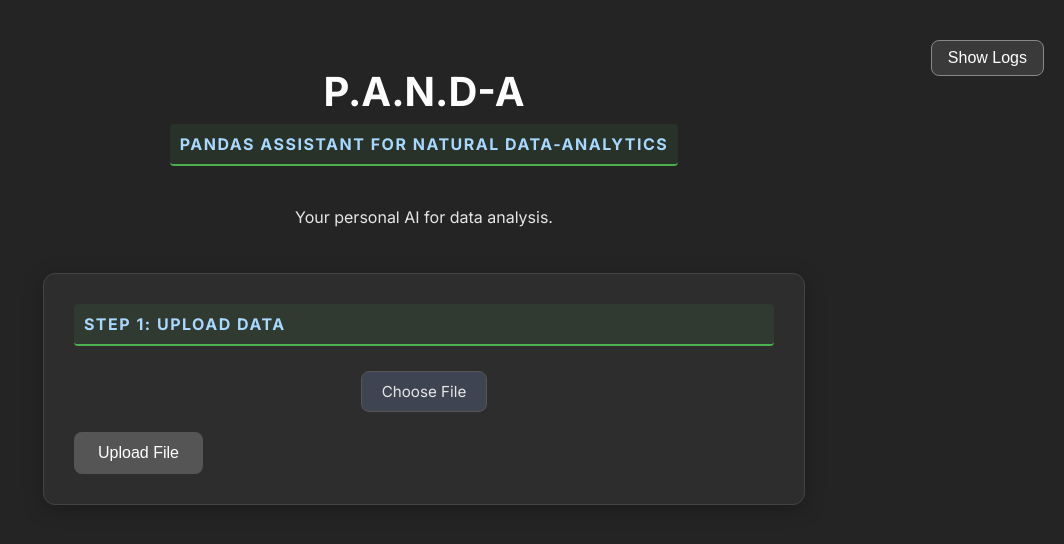
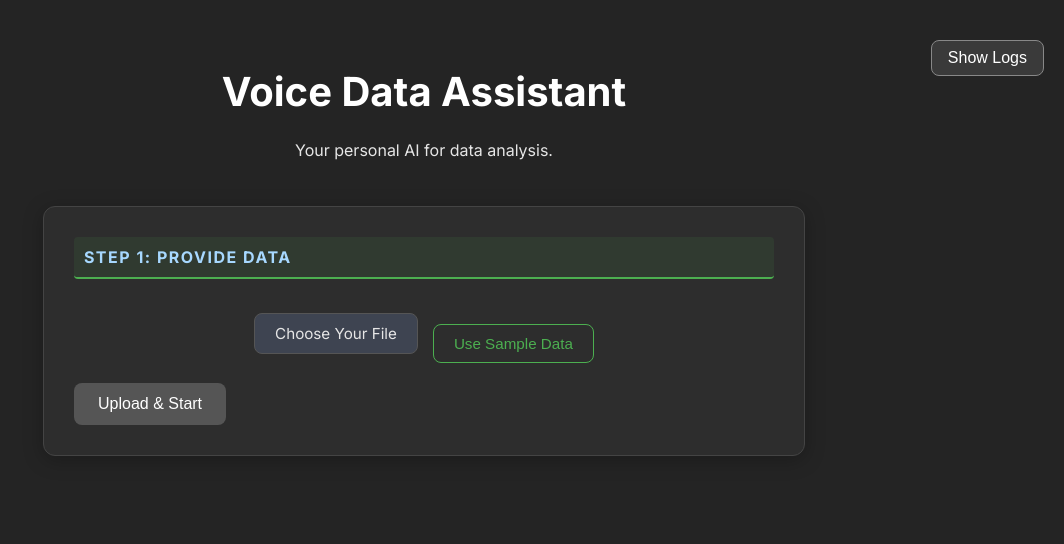
Before and after one commit to IDKSAM27/P.A.N.D-A, a React (Create React App) app in the folder frontend/: page / in a window 1280 px wide. Shown: the top 544 px of the page, without its empty margins (216-1280 px from the left). Built offline with nearby package versions, Linux system fonts and the light colour scheme.

Commit message:
Show preview, and default data file available

```diff
--- a/frontend/src/App.css
+++ b/frontend/src/App.css
@@ -266,3 +266,63 @@ h2 {
 .upload-container > button {
   margin-top: 0;
 }
+
+/* --- Preview and using default data --- */
+
+.file-input-wrapper {
+  display: flex;
+  align-items: center;
+  justify-content: center;
+  margin-bottom: 20px;
+  gap: 15px; /* Adds space between the buttons */
+}
+
+/* Style for secondary action buttons */
+.button-secondary {
+  background-color: transparent;
+  border: 1px solid #4caf50;
+  color: #4caf50;
+  padding: 10px 20px;
+  font-size: 0.95rem;
+  border-radius: 8px;
+  cursor: pointer;
+  transition: background-color 0.2s, color 0.2s;
+}
+.button-secondary:hover {
+  background-color: #4caf50;
+  color: white;
+}
+.button-secondary:disabled {
+  border-color: #555;
+  color: #555;
+  cursor: not-allowed;
+  background-color: transparent;
+}
+
+/* New container header for a title and a button */
+.container-header {
+  width: 90%;
+  max-width: 700px;
+  display: flex;
+  justify-content: space-between;
+  align-items: center;
+  margin-top: 20px;
+}
+.container-header h3 {
+  margin: 0;
+  color: #e6e6e6;
+}
+
+.button-tertiary {
+  background: none;
+  border: 1px solid #555;
+  color: #ccc;
+  padding: 6px 12px;
+  font-size: 0.8rem;
+  border-radius: 6px;
+  cursor: pointer;
+}
+.button-tertiary:hover {
+  background-color: #3e4451;
+  border-color: #777;
+}
--- a/frontend/src/App.js
+++ b/frontend/src/App.js
@@ -1,45 +1,67 @@
-// frontend/src/App.js
 import React, { useState } from 'react';
 import './App.css';
 import CommandInput from './CommandInput';
 import TerminalView from './TerminalView';
+import DataPreview from './DataPreview'; // <-- Import new component
 
 function App() {
   const [sessionInfo, setSessionInfo] = useState(null);
-  const [isLoading, setIsLoading] = useState(false);
+  const [isLoading, setIsLoading] = useState(''); // <-- Can be 'upload' or 'sample'
   const [error, setError] = useState('');
   const [selectedFile, setSelectedFile] = useState(null);
   const [showTerminal, setShowTerminal] = useState(false);
+  const [showPreview, setShowPreview] = useState(false); // <-- State for preview modal
+
+  const resetState = () => {
+    setSessionInfo(null);
+    setError('');
+    setShowPreview(false);
+  };
 
   const handleFileChange = (event) => {
     const file = event.target.files[0];
     if (file) {
       setSelectedFile(file);
-      setSessionInfo(null);
-      setError('');
+      resetState();
     }
+  };
+
+  const processApiResponse = (data) => {
+    if (!data.session_id) throw new Error("Invalid response from server.");
+    setSessionInfo(data);
   };
 
   const handleUpload = async () => {
     if (!selectedFile) return;
-    setIsLoading(true);
-    setError('');
-
+    setIsLoading('upload');
+    resetState();
     const formData = new FormData();
     formData.append('file', selectedFile);
-
     try {
-      const response = await fetch('http://127.0.0.1:8000/upload_csv', {
-        method: 'POST',
-        body: formData,
-      });
+      const response = await fetch('http://127.0.0.1:8000/upload_csv', { method: 'POST', body: formData });
       const data = await response.json();
-      if (!response.ok) throw new Error(data.detail || 'Failed to upload file.');
-      setSessionInfo(data);
+      if (!response.ok) throw new Error(data.detail || 'Upload failed.');
+      processApiResponse(data);
     } catch (err) {
       setError(err.message);
     } finally {
-      setIsLoading(false);
+      setIsLoading('');
+    }
+  };
+
+  const handleLoadSample = async () => {
+    setIsLoading('sample');
+    resetState();
+    setSelectedFile(null); // Clear file input
+    try {
+      const response = await fetch('http://127.0.0.1:8000/sample_data', { method: 'POST' });
+      const data = await response.json();
+      if (!response.ok) throw new Error(data.detail || 'Failed to load sample.');
+      processApiResponse(data);
+    } catch (err) {
+      setError(err.message);
+    } finally {
+      setIsLoading('');
     }
   };
 
@@ -50,45 +72,41 @@ function App() {
       </button>
 
       <header className="App-header">
-        <h1>P.A.N.D-A</h1>
-        <h2>Pandas Assistant for Natural Data-Analytics</h2>
+        <h1>Voice Data Assistant</h1>
         <p>Your personal AI for data analysis.</p>
 
-        <div className="container upload-container">
-          <h2>Step 1: Upload Data</h2>
-
-          {/* --- UPDATED FILE INPUT --- */}
-          <div className="file-input-wrapper">
-            <label htmlFor="csv-upload" className="file-input-label">
-              Choose File
-            </label>
-            <input
-              id="csv-upload"
-              type="file"
-              accept=".csv"
-              onChange={handleFileChange}
-              className="file-input-hidden"
-            />
-            {selectedFile && <span className="file-name">{selectedFile.name}</span>}
+        {!sessionInfo && (
+          <div className="container upload-container">
+            <h2>Step 1: Provide Data</h2>
+            <div className="file-input-wrapper">
+              <label htmlFor="csv-upload" className="file-input-label">Choose Your File</label>
+              <input id="csv-upload" type="file" accept=".csv" onChange={handleFileChange} className="file-input-hidden" />
+              <button className="button-secondary" onClick={handleLoadSample} disabled={!!isLoading}>
+                {isLoading === 'sample' ? 'Loading...' : 'Use Sample Data'}
+              </button>
+            </div>
+            {selectedFile && <span className="file-name">Selected: {selectedFile.name}</span>}
+            <button onClick={handleUpload} disabled={!!isLoading || !selectedFile}>
+              {isLoading === 'upload' ? 'Uploading...' : 'Upload & Start'}
+            </button>
           </div>
-          {/* --- END OF UPDATE --- */}
-
-          <button onClick={handleUpload} disabled={isLoading || !selectedFile}>
-            {isLoading ? 'Uploading...' : 'Upload File'}
-          </button>
-        </div>
+        )}
 
         {error && <p className="error-message">{error}</p>}
 
         {sessionInfo && (
-          <CommandInput
-            sessionId={sessionInfo.session_id}
-            columns={sessionInfo.columns}
-          />
+          <>
+            <div className="container-header">
+              <h3>Data Loaded</h3>
+              <button className="button-tertiary" onClick={() => setShowPreview(true)}>Preview Data</button>
+            </div>
+            <CommandInput sessionId={sessionInfo.session_id} columns={sessionInfo.columns} />
+          </>
         )}
       </header>
 
       {showTerminal && <TerminalView />}
+      {showPreview && <DataPreview data={sessionInfo.preview} onClose={() => setShowPreview(false)} />}
     </div>
   );
 }
--- /dev/null
+++ b/frontend/src/DataPreview.css
@@ -0,0 +1,53 @@
+.modal-overlay {
+  position: fixed;
+  top: 0;
+  left: 0;
+  right: 0;
+  bottom: 0;
+  background-color: rgba(0, 0, 0, 0.7);
+  display: flex;
+  justify-content: center;
+  align-items: center;
+  z-index: 1000;
+}
+.modal-content {
+  background-color: #2d2d2d;
+  padding: 20px;
+  border-radius: 12px;
+  width: 90%;
+  max-width: 800px;
+  max-height: 80vh;
+  display: flex;
+  flex-direction: column;
+  border: 1px solid #555;
+}
+.modal-header {
+  display: flex;
+  justify-content: space-between;
+  align-items: center;
+  border-bottom: 1px solid #444;
+  padding-bottom: 10px;
+  margin-bottom: 15px;
+}
+.modal-header h3 { margin: 0; color: #e6e6e6; }
+.close-button {
+  background: none;
+  border: none;
+  color: #aaa;
+  font-size: 2rem;
+  cursor: pointer;
+  line-height: 1;
+  padding: 0;
+}
+.modal-body { overflow-y: auto; }
+.preview-table {
+  width: 100%;
+  border-collapse: collapse;
+  font-size: 0.9rem;
+}
+.preview-table th, .preview-table td {
+  border: 1px solid #444;
+  padding: 8px 12px;
+  text-align: left;
+}
+.preview-table th { background-color: #333; color: #fff; }
--- /dev/null
+++ b/frontend/src/DataPreview.js
@@ -0,0 +1,39 @@
+import React from 'react';
+import './DataPreview.css';
+
+function DataPreview({ data, onClose }) {
+  if (!data || data.length === 0) {
+    return null;
+  }
+
+  const headers = Object.keys(data[0]);
+
+  return (
+    <div className="modal-overlay" onClick={onClose}>
+      <div className="modal-content" onClick={(e) => e.stopPropagation()}>
+        <div className="modal-header">
+          <h3>Data Preview (First 5 Rows)</h3>
+          <button className="close-button" onClick={onClose}>&times;</button>
+        </div>
+        <div className="modal-body">
+          <table className="preview-table">
+            <thead>
+              <tr>
+                {headers.map(header => <th key={header}>{header}</th>)}
+              </tr>
+            </thead>
+            <tbody>
+              {data.map((row, index) => (
+                <tr key={index}>
+                  {headers.map(header => <td key={header}>{String(row[header])}</td>)}
+                </tr>
+              ))}
+            </tbody>
+          </table>
+        </div>
+      </div>
+    </div>
+  );
+}
+
+export default DataPreview;
```
Also changed, not shown: 2 other files (tests, documents, lock files or other folders).
